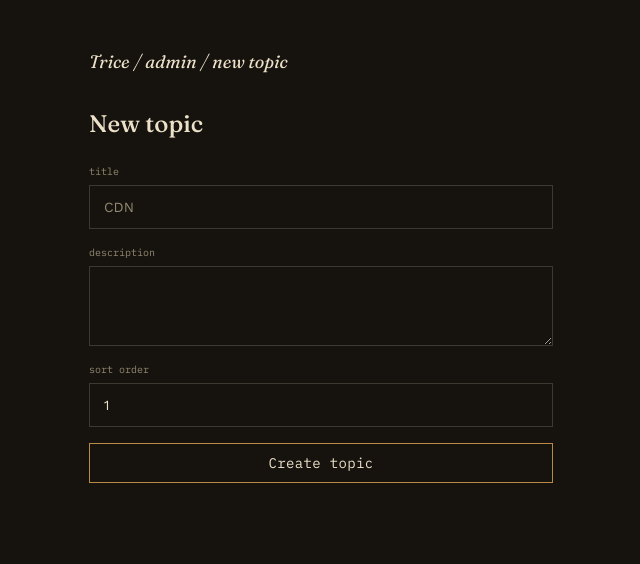
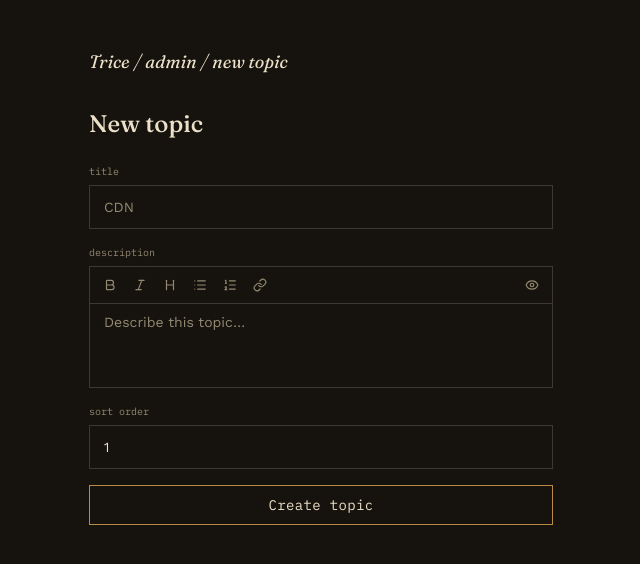
Before and after one commit to getcleanroom-xyz/trice, a Next.js app in the folder apps/web/: page /admin/topics/new in a window 1280 px wide. Shown: the top 564 px of the page, without its empty margins (319-959 px from the left). Built offline with nearby package versions, Linux system fonts and the light colour scheme.

Commit message:
topic form: replace plain textarea with MarkdownEditor for description

```diff
--- a/apps/web/app/admin/topics/new/page.tsx
+++ b/apps/web/app/admin/topics/new/page.tsx
@@ -1,17 +1,19 @@
 "use client";
 
+import { useState } from "react";
 import Link from "next/link";
 import { useActionState } from "react";
 import { createTopic, type CreateTopicState } from "@/app/admin/topic-actions";
 import { Input } from "@/components/ui/input";
 import { Button } from "@/components/ui/button";
-import { Textarea } from "@/components/ui/textarea";
 import { Label } from "@/components/ui/label";
+import { MarkdownEditor } from "@/components/ui/markdown-editor";
 
 const initialState: CreateTopicState = { ok: false };
 
 export default function NewTopicPage() {
   const [state, formAction, pending] = useActionState(createTopic, initialState);
+  const [description, setDescription] = useState("");
 
   return (
     <main className="mx-auto max-w-lg px-4 sm:px-6 py-8 sm:py-12">
@@ -29,7 +31,8 @@ export default function NewTopicPage() {
         </div>
         <div className="flex flex-col gap-1.5">
           <Label htmlFor="description">description</Label>
-          <Textarea id="description" name="description" rows={3} required />
+          <MarkdownEditor value={description} onChange={setDescription} placeholder="Describe this topic…" minRows={3} />
+          <input type="hidden" name="description" value={description} />
         </div>
         <div className="flex flex-col gap-1.5">
           <Label htmlFor="sortOrder">sort order</Label>
--- a/apps/web/components/admin/topic-edit-form.tsx
+++ b/apps/web/components/admin/topic-edit-form.tsx
@@ -1,11 +1,11 @@
 "use client";
 
-import { useActionState } from "react";
+import { useState, useActionState } from "react";
 import { updateTopic, type UpdateTopicState } from "@/app/admin/topic-actions";
 import { Input } from "@/components/ui/input";
 import { Button } from "@/components/ui/button";
-import { Textarea } from "@/components/ui/textarea";
 import { Label } from "@/components/ui/label";
+import { MarkdownEditor } from "@/components/ui/markdown-editor";
 import { useToast } from "@/components/ui/toast";
 
 const initialState: UpdateTopicState = { ok: false };
@@ -24,6 +24,7 @@ export function TopicEditForm({
   hasDays: boolean;
 }) {
   const [state, formAction, pending] = useActionState(updateTopic.bind(null, topicId), initialState);
+  const [description, setDescription] = useState(initialDescription);
 
   return (
     <form action={formAction} className="flex flex-col gap-4">
@@ -33,7 +34,8 @@ export function TopicEditForm({
       </div>
       <div className="flex flex-col gap-1.5">
         <Label htmlFor="description">description</Label>
-        <Textarea id="description" name="description" rows={3} defaultValue={initialDescription} required />
+        <MarkdownEditor value={description} onChange={setDescription} placeholder="Describe this topic…" minRows={3} />
+        <input type="hidden" name="description" value={description} />
       </div>
       <div className="flex flex-col gap-1.5">
         <Label htmlFor="sortOrder">sort order</Label>
```
